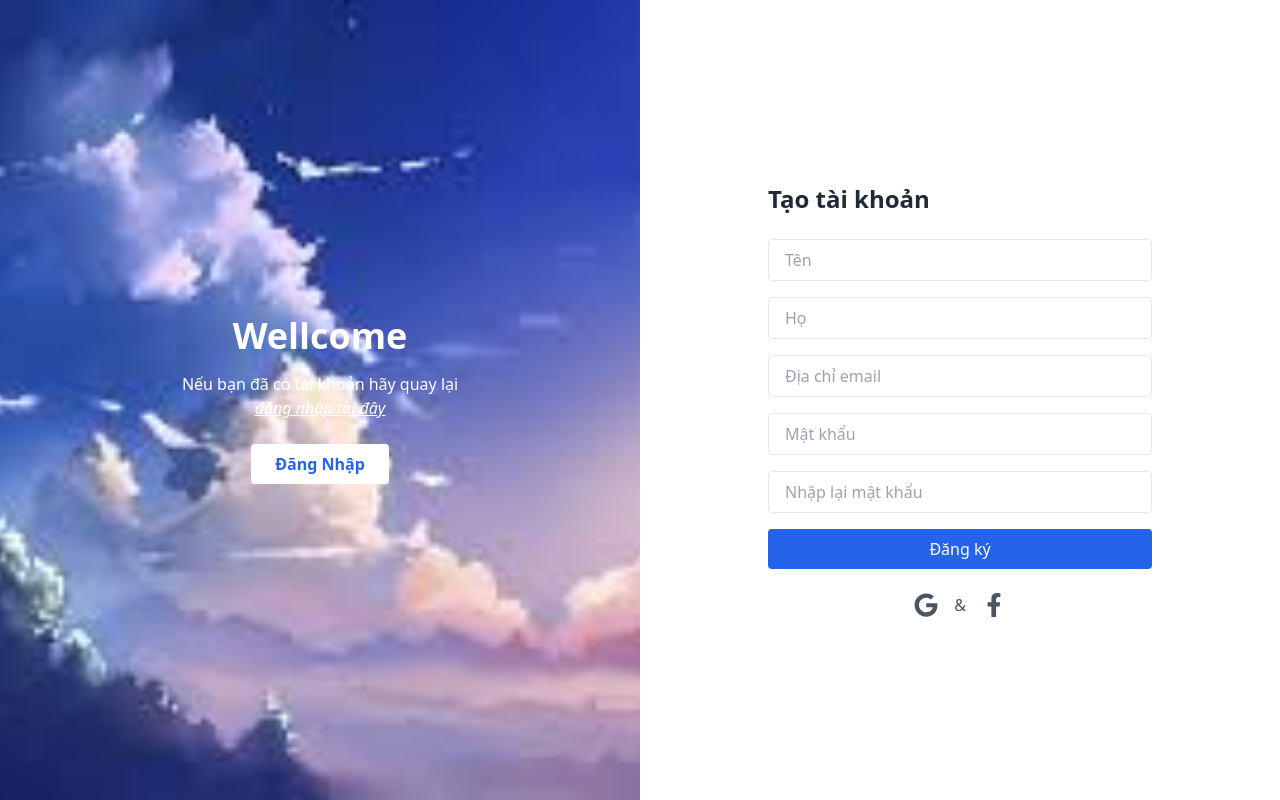
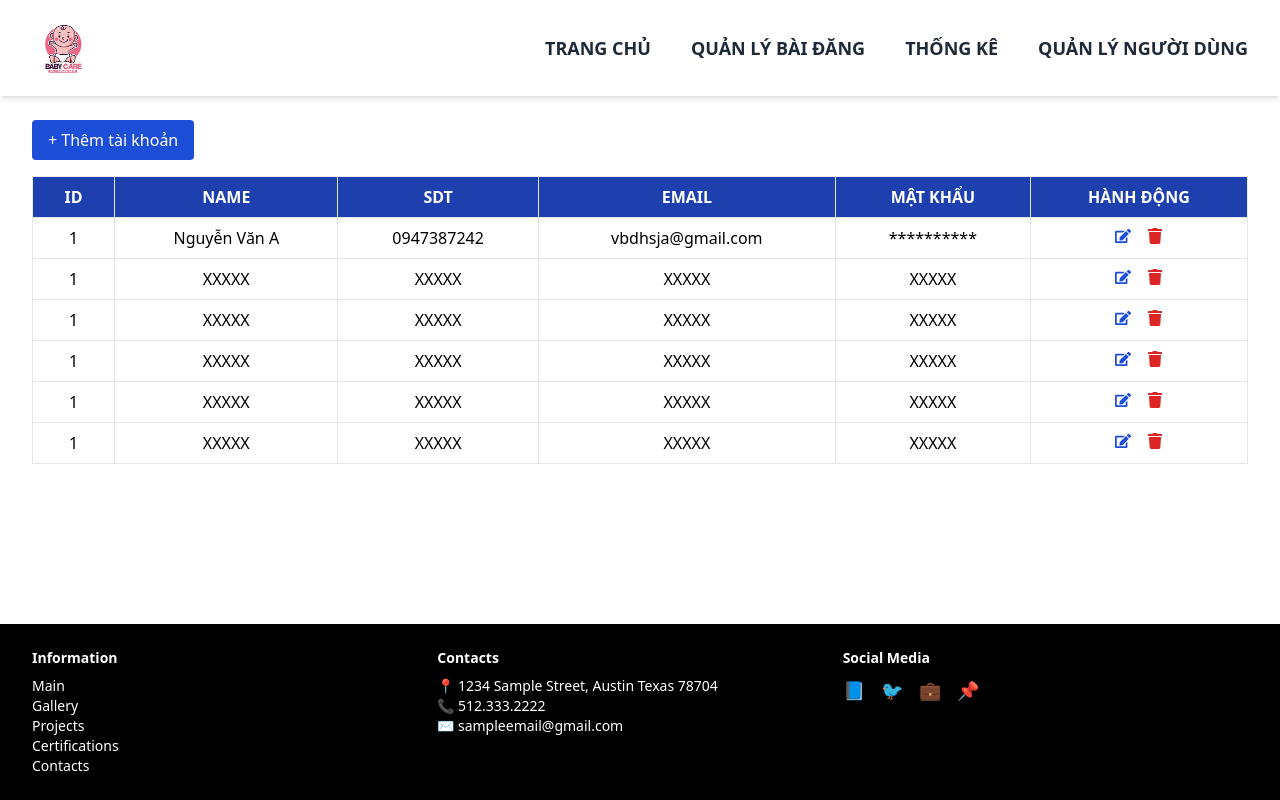
Before and after one commit to QuangVinhNguyen2004/Web_Admin_DATT, a React (Vite) app: page / in a window 1280 px wide. Built offline with nearby package versions, Linux system fonts and the light colour scheme.

Commit message:
Giao diện trang chủ

```diff
--- a/src/App.jsx
+++ b/src/App.jsx
@@ -2,6 +2,6 @@ import React from 'react';
 import Login from './login';
 import Register from './Register';
 function App() {
-  return <Register/>;
+  return <Login/>;
 }
 export default App;
--- /dev/null
+++ b/src/home.jsx
@@ -0,0 +1,104 @@
+import React from "react";
+import { FaEdit, FaTrash } from "react-icons/fa";
+
+export default function Home() {
+  const users = [
+    {
+      id: 1,
+      name: "Nguyễn Văn A",
+      phone: "0947387242",
+      email: "vbdhsja@gmail.com",
+      password: "**********",
+    },
+    ...Array(5).fill({
+      id: 1,
+      name: "XXXXX",
+      phone: "XXXXX",
+      email: "XXXXX",
+      password: "XXXXX",
+    }),
+  ];
+
+  return (
+    <div className="flex flex-col min-h-screen">
+      {/* Header */}
+      <header className="flex justify-between items-center px-8 py-4 bg-white shadow-md">
+        <img src="/img/logo.png" alt="Logo" className="h-16" />
+        <nav className="space-x-10 text-lg font-semibold uppercase text-gray-800">
+          <a href="#">Trang chủ</a>
+          <a href="#">Quản lý bài đăng</a>
+          <a href="#">Thống kê</a>
+          <a href="#">Quản lý người dùng</a>
+        </nav>
+      </header>
+
+      {/* Main Content */}
+      <main className="flex-1 px-8 py-6">
+        <button className="bg-blue-700 text-white px-4 py-2 rounded mb-4 hover:bg-blue-800">
+          + Thêm tài khoản
+        </button>
+
+        <table className="min-w-full border text-center border-collapse">
+          <thead>
+            <tr className="bg-blue-800 text-white">
+              <th className="border px-4 py-2">ID</th>
+              <th className="border px-4 py-2">NAME</th>
+              <th className="border px-4 py-2">SDT</th>
+              <th className="border px-4 py-2">EMAIL</th>
+              <th className="border px-4 py-2">MẬT KHẨU</th>
+              <th className="border px-4 py-2">HÀNH ĐỘNG</th>
+            </tr>
+          </thead>
+          <tbody>
+            {users.map((user, idx) => (
+              <tr key={idx} className="bg-white hover:bg-gray-100">
+                <td className="border px-4 py-2">{user.id}</td>
+                <td className="border px-4 py-2">{user.name}</td>
+                <td className="border px-4 py-2">{user.phone}</td>
+                <td className="border px-4 py-2">{user.email}</td>
+                <td className="border px-4 py-2">{user.password}</td>
+                <td className="border px-4 py-2 space-x-4">
+                  <button className="text-blue-700 hover:scale-110">
+                    <FaEdit />
+                  </button>
+                  <button className="text-red-600 hover:scale-110">
+                    <FaTrash />
+                  </button>
+                </td>
+              </tr>
+            ))}
+          </tbody>
+        </table>
+      </main>
+
+      {/* Footer */}
+      <footer className="bg-black text-white px-8 py-6 grid grid-cols-3 text-sm">
+        <div>
+          <h4 className="font-bold mb-2">Information</h4>
+          <ul>
+            <li>Main</li>
+            <li>Gallery</li>
+            <li>Projects</li>
+            <li>Certifications</li>
+            <li>Contacts</li>
+          </ul>
+        </div>
+        <div>
+          <h4 className="font-bold mb-2">Contacts</h4>
+          <p>📍 1234 Sample Street, Austin Texas 78704</p>
+          <p>📞 512.333.2222</p>
+          <p>✉️ sampleemail@gmail.com</p>
+        </div>
+        <div>
+          <h4 className="font-bold mb-2">Social Media</h4>
+          <div className="flex space-x-4 text-lg mt-1">
+            <a href="#">📘</a>
+            <a href="#">🐦</a>
+            <a href="#">💼</a>
+            <a href="#">📌</a>
+          </div>
+        </div>
+      </footer>
+    </div>
+  );
+}
--- a/src/main.jsx
+++ b/src/main.jsx
@@ -1,10 +1,11 @@
 import React from 'react'
 import ReactDOM from 'react-dom/client'
 import App from './App.jsx'
+import Home from './home.jsx'
 import './index.css'
 
 ReactDOM.createRoot(document.getElementById('root')).render(
   <React.StrictMode>
-    <App />
+    <Home />
   </React.StrictMode>
 )
```
Also changed, not shown: img/logo.png (added).
